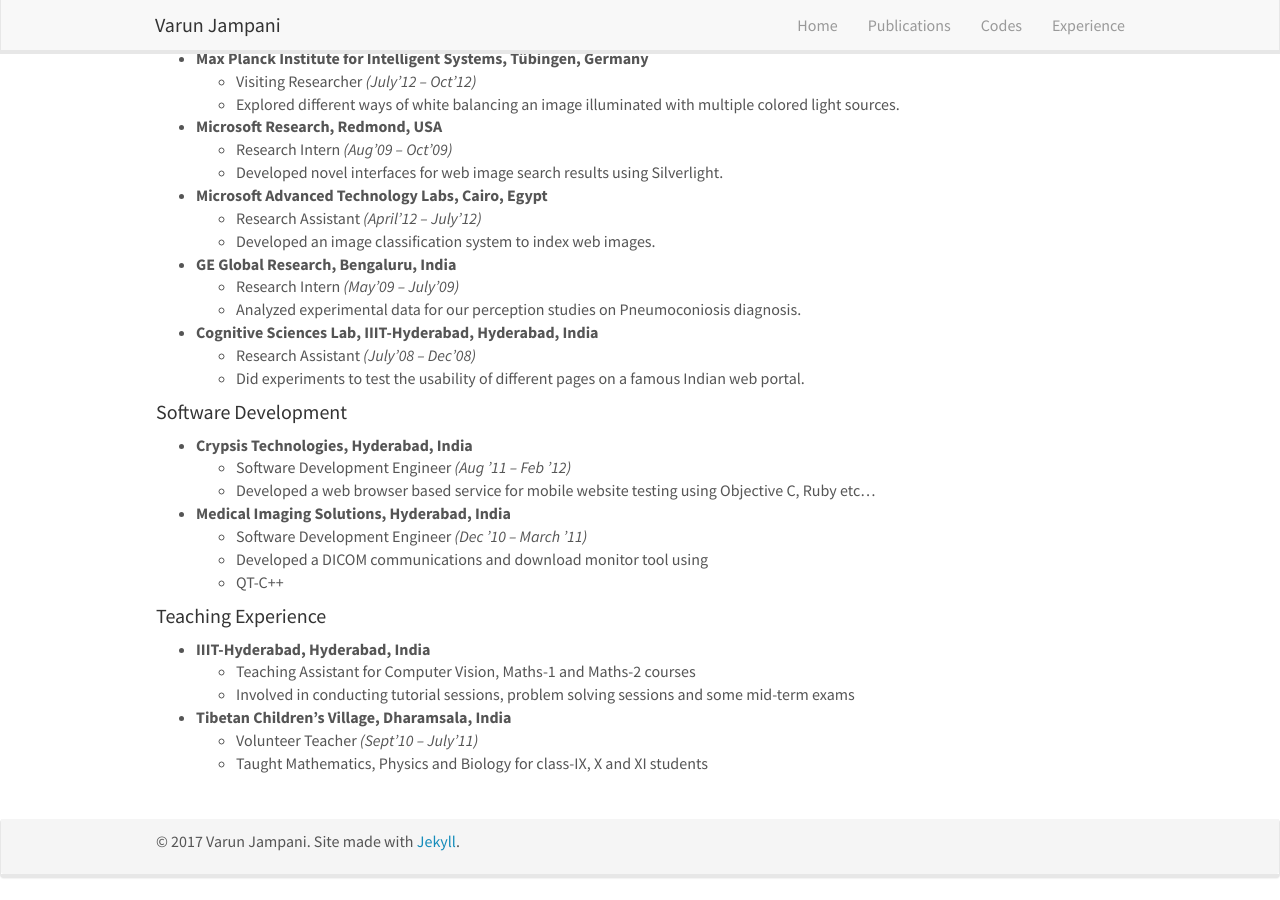
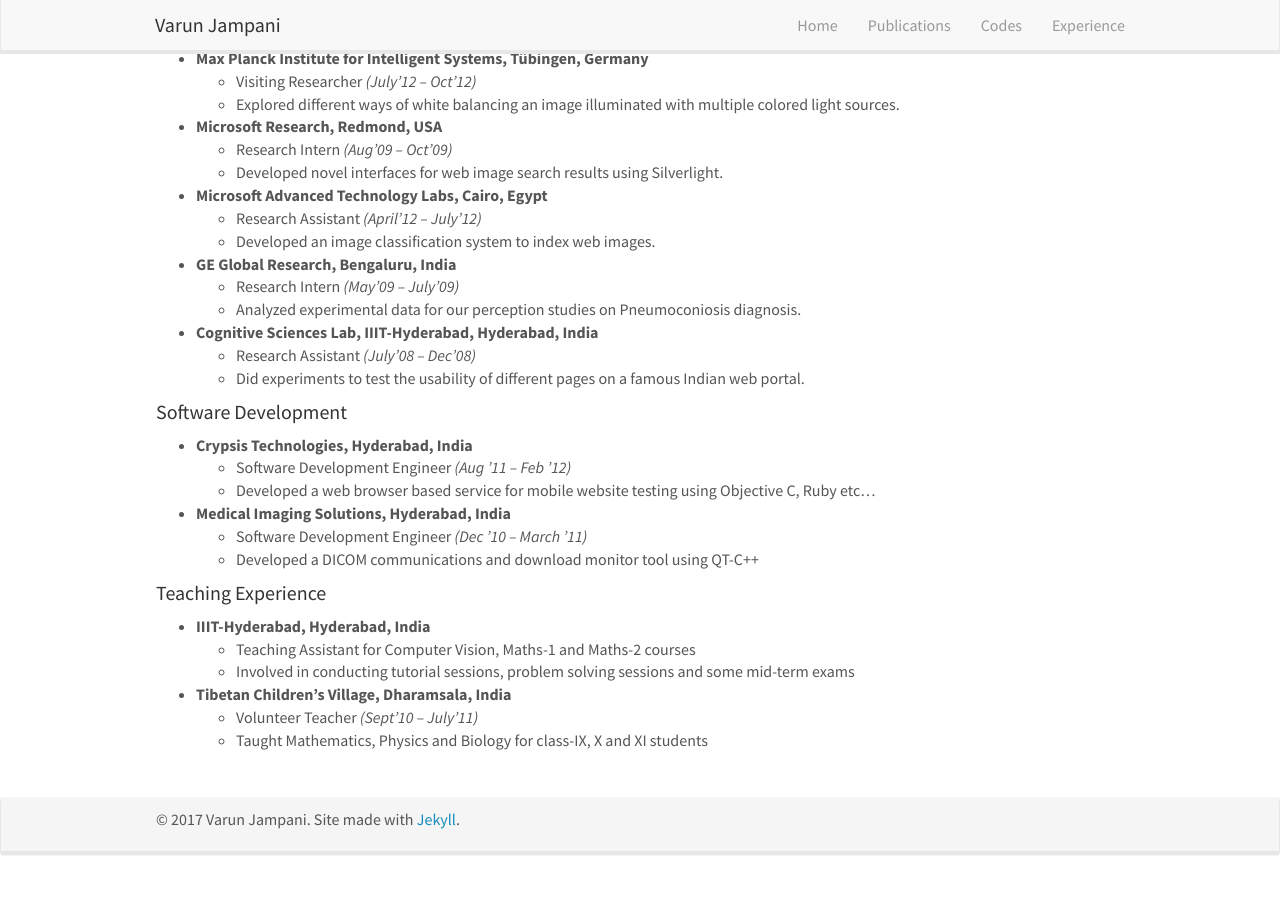
Before and after one commit to varunjampani/varunjampani.github.io, a Jekyll site: the page built from _pages/experience.md, in a window 1280 px wide and 900 px high, scrolled down 1888 px. Built offline with Jekyll 4.4.1, drawn with Linux system fonts in a browser that asks for light colours; nearby versions of some CDN libraries; after the commit the page ends 2765 px from its top, so only the background shows below that.

```diff
--- a/_pages/experience.md
+++ b/_pages/experience.md
@@ -159,8 +159,7 @@ permalink: /experience
 	<li><strong>Medical Imaging Solutions, Hyderabad, India</strong>
 	<ul>
 		<li>Software Development Engineer <em>(Dec &rsquo;10 &ndash; March &rsquo;11)</em></li>
-		<li>Developed a DICOM communications and download monitor tool using</li>
-		<li>QT-C++</li>
+		<li>Developed a DICOM communications and download monitor tool using QT-C++</li>
 	</ul>
 	</li>
 </ul>
```
